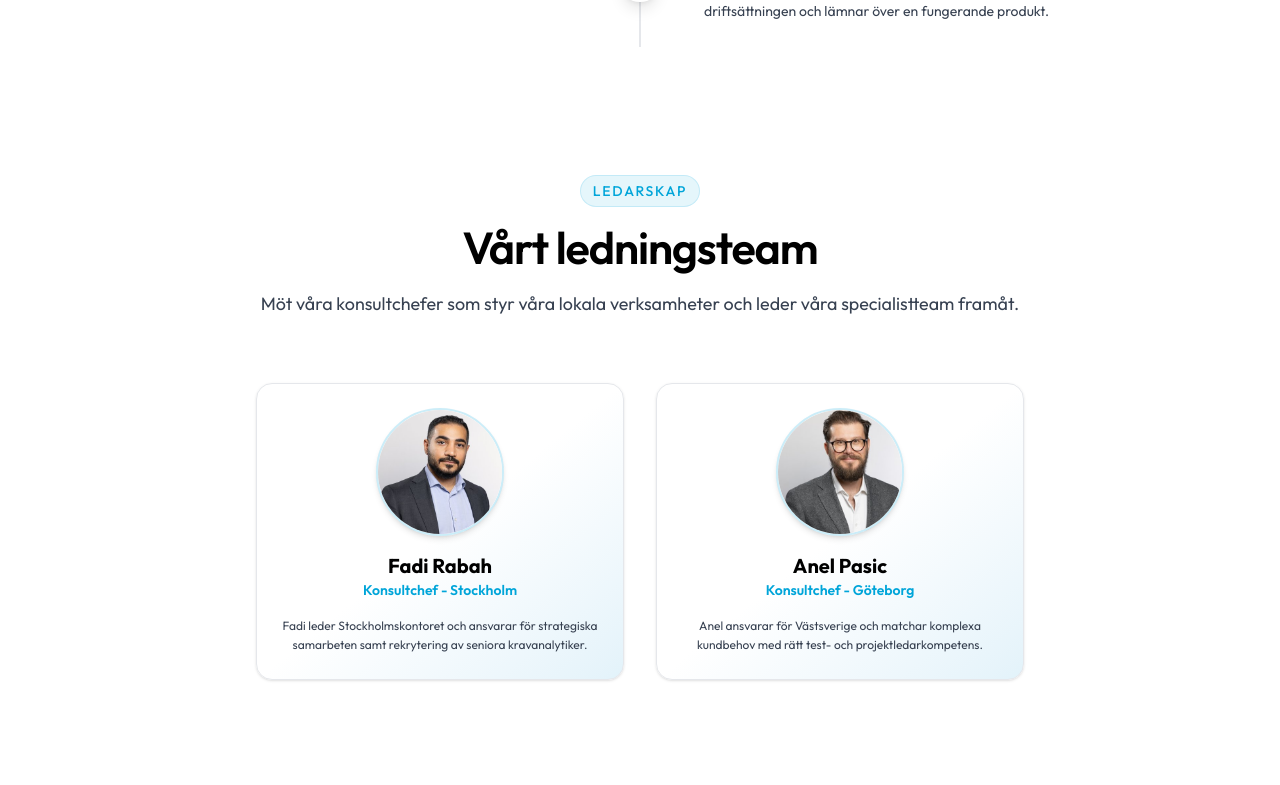
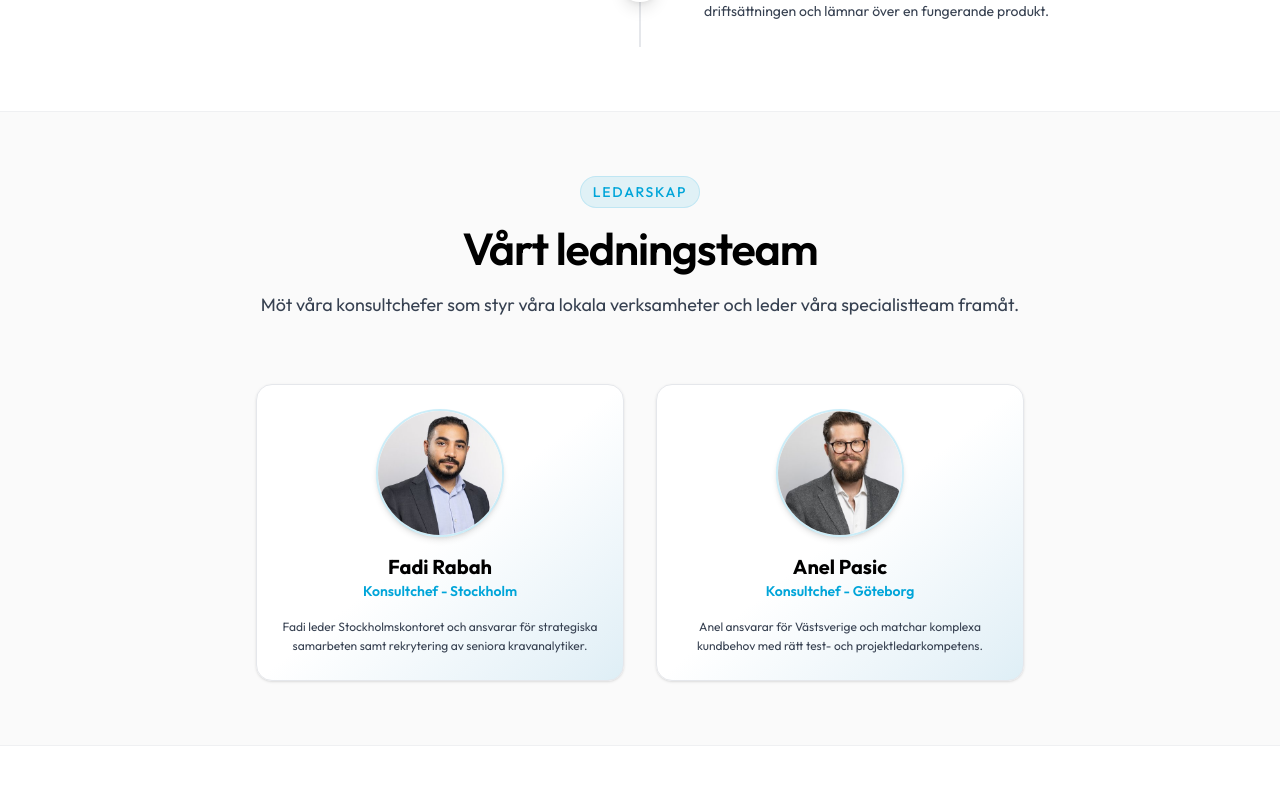
Before and after one commit to FadulSaif/Reqcon-Website, a React (Vite) app: page /sv in a window 1280 px wide. Shown: the part 3215-4000 px from the top of the page. Built offline with nearby package versions, Linux system fonts and the light colour scheme; no server answers.

Commit message:
Differentiate Leadership section background

```diff
--- a/src/pages/Home.tsx
+++ b/src/pages/Home.tsx
@@ -579,7 +579,7 @@ const Home: React.FC = () => {
         title={t('team.title')}
         subtitle={t('team.subtitle')}
         badge={t('team.badge')}
-        background="default"
+        background="alt"
         containerClassName="max-w-[86rem]"
       >
         <div className="grid grid-cols-1 sm:grid-cols-2 gap-8 max-w-3xl mx-auto">
```
